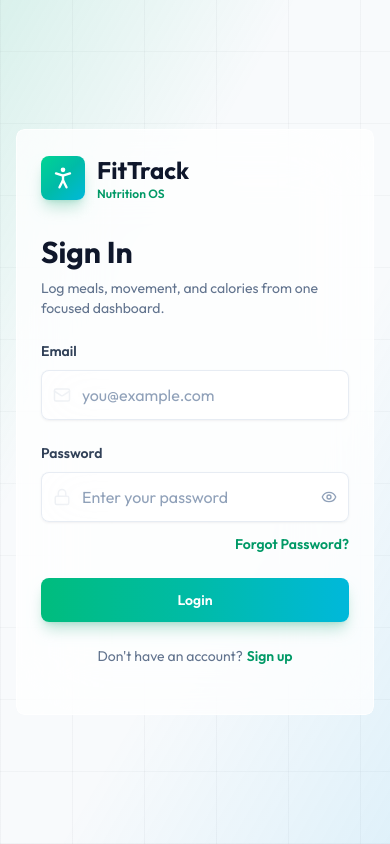
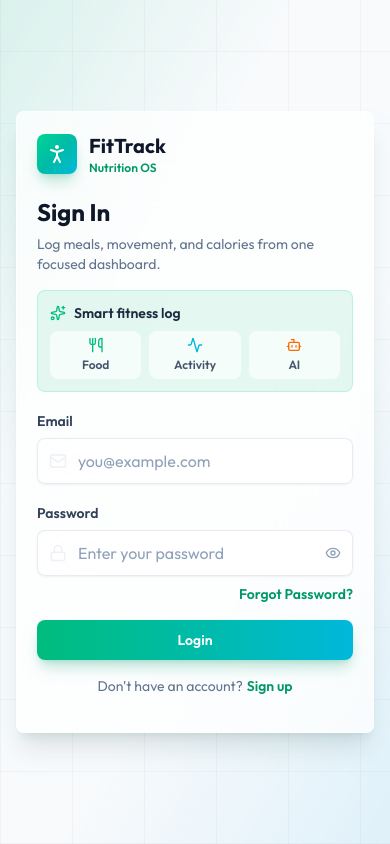
Before and after one commit to Varun30501/Fitness-Tracker, a React app in the folder Client/: page / in a window 390 px wide. Built offline with nearby package versions, Linux system fonts and the light colour scheme; no server answers; the HTML template or start-up script is replaced by a standard one; a web font is replaced by a local one.

Commit message:
UI Update

```diff
--- a/Client/src/index.css
+++ b/Client/src/index.css
@@ -137,7 +137,7 @@ body::before {
 
 /* Login Page */
 .login-page-container {
-  @apply grid min-h-screen w-full place-items-center overflow-hidden px-4 py-8 transition-colors duration-300 lg:px-8;
+  @apply grid h-screen w-full place-items-center overflow-hidden px-4 py-3 transition-colors duration-300 lg:px-8;
 }
 
 .login-form {
@@ -145,11 +145,11 @@ body::before {
 }
 
 .login-input {
-  @apply w-full rounded-lg border border-slate-200/80 bg-white/75 p-3 pl-10 text-slate-900 shadow-sm shadow-slate-950/5 outline-none backdrop-blur-xl transition-all duration-300 placeholder:text-slate-400 focus:border-emerald-400 focus:ring-4 focus:ring-emerald-500/20 dark:border-white/10 dark:bg-slate-900/70 dark:text-white dark:placeholder:text-slate-500;
+  @apply w-full rounded-lg border border-slate-200/80 bg-white/75 p-2.5 pl-10 text-slate-900 shadow-sm shadow-slate-950/5 outline-none backdrop-blur-xl transition-all duration-300 placeholder:text-slate-400 focus:border-emerald-400 focus:ring-4 focus:ring-emerald-500/20 dark:border-white/10 dark:bg-slate-900/70 dark:text-white dark:placeholder:text-slate-500;
 }
 
 .login-button {
-  @apply mt-6 w-full rounded-lg bg-linear-to-r from-emerald-500 via-teal-500 to-cyan-500 py-3 text-sm font-semibold text-white shadow-lg shadow-emerald-600/25 transition-all duration-300 hover:-translate-y-0.5 hover:shadow-xl hover:shadow-emerald-600/30 disabled:translate-y-0 disabled:opacity-60;
+  @apply mt-4 w-full rounded-lg bg-linear-to-r from-emerald-500 via-teal-500 to-cyan-500 py-2.5 text-sm font-semibold text-white shadow-lg shadow-emerald-600/25 transition-all duration-300 hover:-translate-y-0.5 hover:shadow-xl hover:shadow-emerald-600/30 disabled:translate-y-0 disabled:opacity-60;
 }
 
 /* Dashboard Page */
--- a/Client/src/pages/Login.tsx
+++ b/Client/src/pages/Login.tsx
@@ -1,10 +1,9 @@
 // pages/Login.tsx
-import { AtSignIcon, BotIcon, EyeIcon, EyeOffIcon, LockIcon, MailIcon, PersonStandingIcon } from "lucide-react"
+import { ActivityIcon, AtSignIcon, BotIcon, EyeIcon, EyeOffIcon, LockIcon, MailIcon, PersonStandingIcon, SparklesIcon, UtensilsIcon } from "lucide-react"
 import React, { useState } from "react"
 import { useAppContext } from "../context/AppContext"
 import { Toaster } from "react-hot-toast"
 import { Link } from "react-router-dom"
-import headerImg from "../assets/header_img.png"
 
 const Login = () => {
 
@@ -32,31 +31,52 @@ const Login = () => {
         <>
             <Toaster />
             <main className="login-page-container">
-                <section className="grid w-full max-w-5xl overflow-hidden rounded-lg lg:grid-cols-[1.05fr_0.95fr]">
-                    <div className="glass-panel reveal-up rounded-lg p-6 sm:p-8">
-                        <div className="mb-8 flex items-center gap-3">
-                            <div className="flex size-11 items-center justify-center rounded-lg bg-linear-to-br from-emerald-400 via-teal-500 to-cyan-500 shadow-lg shadow-emerald-600/25">
-                                <PersonStandingIcon className="size-7 text-white" />
+                <section className="w-full max-w-md">
+                    <div className="glass-panel reveal-up rounded-lg p-5 sm:p-6">
+                        <div className="mb-5 flex items-center gap-3">
+                            <div className="flex size-10 items-center justify-center rounded-lg bg-linear-to-br from-emerald-400 via-teal-500 to-cyan-500 shadow-lg shadow-emerald-600/25">
+                                <PersonStandingIcon className="size-6 text-white" />
                             </div>
                             <div>
-                                <h1 className="text-2xl font-bold text-slate-900 dark:text-white">FitTrack</h1>
+                                <h1 className="text-xl font-bold text-slate-900 dark:text-white">FitTrack</h1>
                                 <p className="text-xs font-semibold text-emerald-600 dark:text-emerald-400">Nutrition OS</p>
                             </div>
                         </div>
 
                         <form onSubmit={handleSubmit} className="login-form">
-                            <h2 className="text-3xl font-bold text-slate-900 dark:text-white">
+                            <h2 className="text-2xl font-bold text-slate-900 dark:text-white">
                                 {state === 'login' ? "Sign In" : "Create Account"}
                             </h2>
-                            <p className="mt-2 text-sm text-slate-500 dark:text-slate-400">
+                            <p className="mt-1.5 text-sm text-slate-500 dark:text-slate-400">
                                 {state === 'login' ? 'Log meals, movement, and calories from one focused dashboard.'
                                     : 'Start tracking your nutrition and workouts with a personalized profile.'}
                             </p>
 
+                            <div className="mt-4 rounded-lg border border-emerald-200/70 bg-emerald-500/10 p-3 dark:border-emerald-500/20">
+                                <div className="mb-2 flex items-center gap-2">
+                                    <SparklesIcon className="size-4 text-emerald-500" />
+                                    <p className="text-sm font-semibold text-slate-800 dark:text-slate-100">Smart fitness log</p>
+                                </div>
+                                <div className="grid grid-cols-3 gap-2 text-center text-xs font-semibold text-slate-600 dark:text-slate-300">
+                                    <div className="rounded-lg bg-white/60 px-2 py-1.5 dark:bg-slate-800/60">
+                                        <UtensilsIcon className="mx-auto mb-1 size-4 text-emerald-500" />
+                                        Food
+                                    </div>
+                                    <div className="rounded-lg bg-white/60 px-2 py-1.5 dark:bg-slate-800/60">
+                                        <ActivityIcon className="mx-auto mb-1 size-4 text-cyan-500" />
+                                        Activity
+                                    </div>
+                                    <div className="rounded-lg bg-white/60 px-2 py-1.5 dark:bg-slate-800/60">
+                                        <BotIcon className="mx-auto mb-1 size-4 text-orange-500" />
+                                        AI
+                                    </div>
+                                </div>
+                            </div>
+
                             {state !== 'login' && (
-                                <div className="mt-5">
+                                <div className="mt-4">
                                     <label className="text-sm font-semibold text-slate-700 dark:text-slate-300">Username</label>
-                                    <div className="relative mt-2">
+                                    <div className="relative mt-1.5">
                                         <AtSignIcon className="absolute left-3 top-1/2 size-4.5 -translate-y-1/2 text-slate-400" />
                                         <input onChange={(e) => setUsername(e.target.value)}
                                             value={username}
@@ -66,9 +86,9 @@ const Login = () => {
                                 </div>
                             )}
 
-                            <div className="mt-5">
+                            <div className="mt-4">
                                 <label className="text-sm font-semibold text-slate-700 dark:text-slate-300">Email</label>
-                                <div className="relative mt-2">
+                                <div className="relative mt-1.5">
                                     <MailIcon className="absolute left-3 top-1/2 size-4.5 -translate-y-1/2 text-slate-400" />
                                     <input onChange={(e) => setEmail(e.target.value)}
                                         value={email}
@@ -77,12 +97,12 @@ const Login = () => {
                                 </div>
                             </div>
 
-                            <div className="mt-5">
+                            <div className="mt-4">
                                 <label className="text-sm font-semibold text-slate-700 dark:text-slate-300">
                                     Password
                                 </label>
 
-                                <div className="relative mt-2">
+                                <div className="relative mt-1.5">
                                     <LockIcon className="absolute left-3 top-1/2 size-4.5 -translate-y-1/2 text-slate-400" />
 
                                     <input
@@ -105,7 +125,7 @@ const Login = () => {
                                 </div>
 
                                 {state === 'login' && (
-                                    <div className="mt-3 flex justify-end">
+                                    <div className="mt-2 flex justify-end">
                                         <Link
                                             to="/forgot-password"
                                             className="text-sm font-semibold text-emerald-600 transition-colors hover:text-emerald-700 dark:text-emerald-400"
@@ -124,7 +144,7 @@ const Login = () => {
 
                             {state === 'login'
                                 ? (
-                                    <p className="py-6 text-center text-sm text-slate-500 dark:text-slate-400">
+                                    <p className="py-4 text-center text-sm text-slate-500 dark:text-slate-400">
                                         Don't have an account?
                                         <button type="button" onClick={() => setState('sign-up')}
                                             className="ml-1 cursor-pointer font-semibold text-emerald-600 hover:text-emerald-700 dark:text-emerald-400">Sign up</button>
@@ -132,7 +152,7 @@ const Login = () => {
                                 )
                                 :
                                 (
-                                    <p className="py-6 text-center text-sm text-slate-500 dark:text-slate-400">
+                                    <p className="py-4 text-center text-sm text-slate-500 dark:text-slate-400">
                                         Already have an account?
                                         <button type="button" onClick={() => setState('login')}
                                             className="ml-1 cursor-pointer font-semibold text-emerald-600 hover:text-emerald-700 dark:text-emerald-400">Login</button>
@@ -141,35 +161,6 @@ const Login = () => {
                         </form>
                     </div>
 
-                    <aside className="relative hidden overflow-hidden rounded-lg border border-white/70 bg-slate-950 p-8 text-white shadow-2xl shadow-emerald-950/25 lg:block">
-                        <div className="relative z-10 flex h-full flex-col justify-between">
-                            <div>
-                                <div className="inline-flex items-center gap-2 rounded-lg border border-white/20 bg-white/10 px-3 py-2 text-sm font-semibold backdrop-blur-xl">
-                                    <BotIcon className="size-4 text-cyan-300" />
-                                    AI food logging ready
-                                </div>
-                                <h2 className="mt-6 text-4xl font-bold">Smarter tracking, calmer decisions.</h2>
-                                <p className="mt-3 text-sm text-slate-300">
-                                    A focused dashboard for meals, activity, calories, and daily goals.
-                                </p>
-                            </div>
-                            <img src={headerImg} alt="FitTrack assistant" className="mx-auto max-h-72 w-auto drop-shadow-2xl" />
-                            <div className="grid grid-cols-3 gap-3 text-center text-sm">
-                                <div className="rounded-lg bg-white/10 p-3 backdrop-blur-xl">
-                                    <p className="font-bold text-emerald-300">Meals</p>
-                                    <p className="text-xs text-slate-300">logged</p>
-                                </div>
-                                <div className="rounded-lg bg-white/10 p-3 backdrop-blur-xl">
-                                    <p className="font-bold text-cyan-300">Moves</p>
-                                    <p className="text-xs text-slate-300">tracked</p>
-                                </div>
-                                <div className="rounded-lg bg-white/10 p-3 backdrop-blur-xl">
-                                    <p className="font-bold text-orange-300">Burn</p>
-                                    <p className="text-xs text-slate-300">balanced</p>
-                                </div>
-                            </div>
-                        </div>
-                    </aside>
                 </section>
             </main>
         </>
```
Also changed, not shown: Client/src/pages/AiCoach.tsx (+75 -0 lines).
